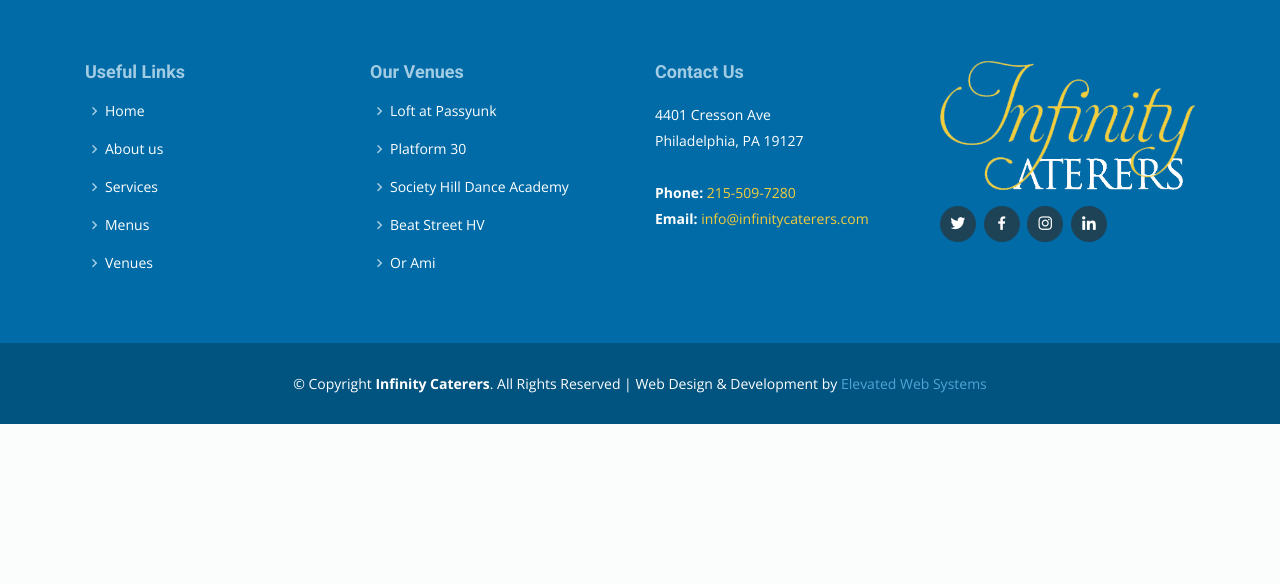
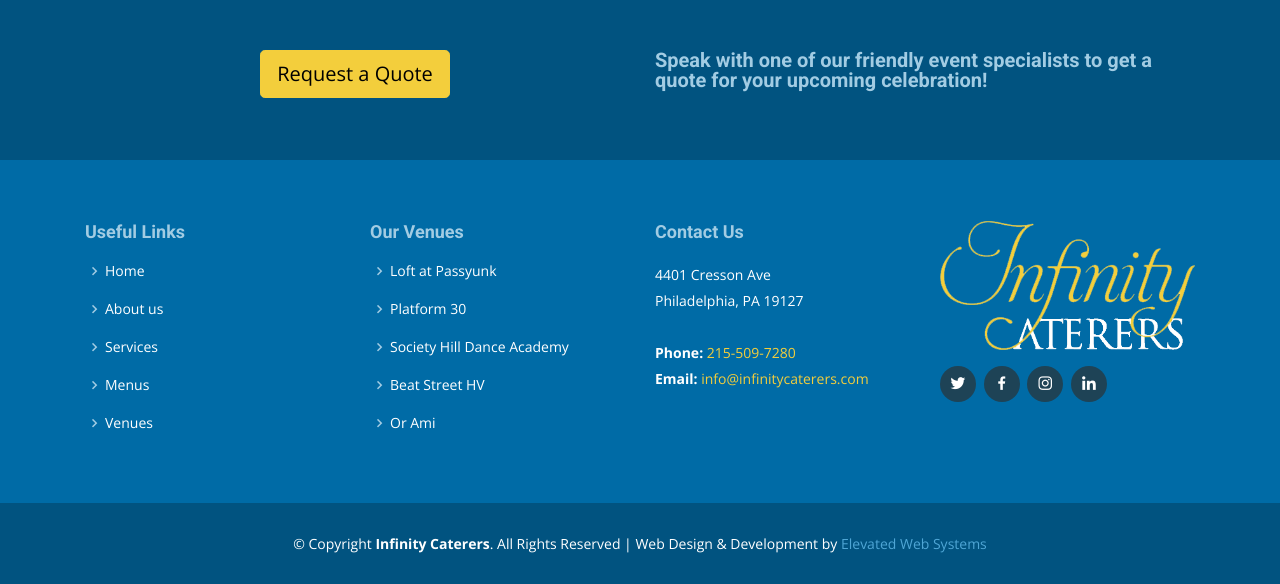
Before and after one commit to jtangir87/infinitycaterers, a Django app: page /contact in a window 1280 px wide. Shown: the part 1030-1614 px from the top of the page. Before the commit the page ends 1454 px from the top, so only its background shows below. Run offline with Django 3.2, Linux system fonts and the light colour scheme; some libraries are stand-ins or nearby versions.

Commit message:
start request quote button

```diff
--- a/infinitycaterers/settings.py
+++ b/infinitycaterers/settings.py
@@ -39,6 +39,7 @@
     "django.contrib.staticfiles",
     "pages",
     "bootstrap4",
+    "bootstrap_datepicker_plus",
 ]
 
 MIDDLEWARE = [
--- a/infinitycaterers/static/css/style.css
+++ b/infinitycaterers/static/css/style.css
@@ -636,6 +636,7 @@
 # Our Services
 --------------------------------------------------------------*/
 .services {
+  padding-top: 0px;
   padding-bottom: 20px;
 }
 
@@ -2426,11 +2427,11 @@
 
 #footer .footer-newsletter {
   padding: 50px 0;
-  background: #0d2735;
+  background: #015380;
 }
 
 #footer .footer-newsletter h4 {
-  font-size: 24px;
+  font-size: 20px;
   margin: 0 0 20px 0;
   padding: 0;
   line-height: 1;
@@ -2445,6 +2446,19 @@
   position: relative;
   border-radius: 50px;
 }
+
+#footer .footer-newsletter button {
+  background-color: #f3ce3c;
+  border-color: #f3ce3c;
+  color: black;
+}
+
+#footer .footer-newsletter button:hover {
+  background-color: #006ba6;
+  border-color: #006ba6;
+  color: white;
+}
+
 
 #footer .footer-newsletter form input[type="email"] {
   border: 0;
--- /dev/null
+++ b/infinitycaterers/static/js/custom.js
@@ -0,0 +1,50 @@
+/* Free Estimate Functions */
+
+$(function () {
+
+    /* Functions */
+
+    var loadForm = function () {
+        var btn = $(this);
+        $.ajax({
+            url: btn.attr("data-url"),
+            type: 'get',
+            dataType: 'json',
+            beforeSend: function () {
+                $("#modal-base .modal-content").html("");
+                $("#modal-base").modal("show");
+            },
+            success: function (data) {
+                $("#modal-base .modal-content").html(data.html_form);
+            }
+        });
+    };
+
+    var saveForm = function () {
+        var form = $(this);
+        $.ajax({
+            url: form.attr("action"),
+            data: form.serialize(),
+            type: form.attr("method"),
+            dataType: 'json',
+            success: function (data) {
+                if (data.form_is_valid) {
+                    $("#modal-base .modal-content").html(data.html_success_message);
+                }
+                else {
+                    $("#modal-base .modal-content").html(data.html_form);
+                }
+            }
+        });
+        return false;
+    };
+
+
+    /* Binding */
+
+
+    // Update Employee Skill
+    $(".js-quote-request").on("click", loadForm);
+    $("#modal-base").on("submit", ".js-quote-request-form", saveForm);
+
+});
--- a/pages/forms.py
+++ b/pages/forms.py
@@ -1,4 +1,5 @@
 from django import forms
+from bootstrap_datepicker_plus import DatePickerInput
 
 
 class ContactUsForm(forms.Form):
@@ -8,3 +9,21 @@
     message = forms.CharField(
         widget=forms.Textarea(attrs={"placeholder": "How can we help?"})
     )
+
+
+EVENT_TYPE_CHOICES = [
+    ("Wedding", "Wedding"),
+    ("Bar/Bat Mitzvah", "Bar/Bat Mitzvah"),
+    ("Corporate", "Corporate"),
+    ("Private Party", "Private Party"),
+]
+
+
+class RequestQuoteForm(forms.Form):
+    name = name = forms.CharField(max_length=100)
+    email = forms.EmailField()
+    phone = forms.CharField(max_length=15)
+    event_date = forms.DateField(
+        widget=DatePickerInput(format="%m/%d/%Y"), label="Event Date"
+    )
+    event_type = forms.ChoiceField(choices=EVENT_TYPE_CHOICES)
--- a/pages/urls.py
+++ b/pages/urls.py
@@ -1,13 +1,14 @@
 from django.urls import path
 from django.views.generic import TemplateView
 
-from .views import HomeView, ContactUsView, contact_us_form
+from .views import HomeView, ContactUsView, contact_us_form, request_quote
 
 
 urlpatterns = [
     path("", HomeView.as_view(), name="home"),
     path("contact", ContactUsView.as_view(), name="contact_us"),
     path("contact-submit", contact_us_form, name="contact_us_form"),
+    path("request-quote", request_quote, name="request_quote"),
     path(
         "about-us",
         TemplateView.as_view(template_name="pages/about_us.html"),
@@ -34,10 +35,11 @@
         TemplateView.as_view(template_name="pages/menus/private.html"),
         name="menu_private",
     ),
-
     ## VENUES ##
     path(
-        "venues", TemplateView.as_view(template_name="pages/venues/venues_list.html"), name="venues"
+        "venues",
+        TemplateView.as_view(template_name="pages/venues/venues_list.html"),
+        name="venues",
     ),
     path(
         "venues/society-hill-dance-academy",
--- a/pages/views.py
+++ b/pages/views.py
@@ -1,7 +1,12 @@
 from django.shortcuts import render
 from django.views.generic import TemplateView
+from django.http import JsonResponse
+from django.template.loader import render_to_string
+from django.template.loader import get_template
+from django.core.mail import send_mail
 
-from .forms import ContactUsForm
+
+from .forms import ContactUsForm, RequestQuoteForm
 
 # Create your views here.
 class HomeView(TemplateView):
@@ -19,3 +24,48 @@
 
 def contact_us_form(request):
     pass
+
+
+def request_quote(request):
+    data = dict()
+    if request.method == "POST":
+        form = RequestQuoteForm(request.POST or None)
+        if form.is_valid():
+            name = form.cleaned_data["name"]
+            email = form.cleaned_data["email"]
+            context = {
+                "name": name,
+                "email": email,
+                "phone": form.cleaned_data["phone"],
+                "event_date": form.cleaned_data["requested_date"],
+                "event_type": form.cleaned_data["event_type"],
+            }
+
+            ### SEND EMAIL ###
+
+            template = get_template("pages/emails/quote_request.txt")
+            content = template.render(context)
+            send_mail(
+                "NEW QUOTE REQUEST",
+                content,
+                "{}<{}>".format(name, email),
+                ## @todo SET EMAIL ADDRESS ##
+                ["chad@exteriordd.com", "darren@exteriordd.com"],
+                fail_silently=False,
+            )
+
+            data["html_success_message"] = render_to_string(
+                "pages/includes/partial_quote_submit_success.html", request=request,
+            )
+            data["form_is_valid"] = True
+
+        else:
+            data["form_is_valid"] = False
+    else:
+        quote_form = RequestQuoteForm()
+        data["html_form"] = render_to_string(
+            "pages/includes/partial_quote_form.html",
+            {"quote_form": quote_form},
+            request=request,
+        )
+    return JsonResponse(data)
--- a/templates/base.html
+++ b/templates/base.html
@@ -75,25 +75,28 @@
   {% block content %}
 
   {% endblock content %}
-
+<div class="modal fade" id="modal-base">
+  <div class="modal-dialog modal-dialog-centered">
+    <div class="modal-content">
+    </div>
+  </div>
+</div>
   <!-- ======= Footer ======= -->
   <footer id="footer" data-aos="fade-up" data-aos-easing="ease-in-out" data-aos-duration="500">
 
-    {% comment %} <div class="footer-newsletter">
+    <div class="footer-newsletter">
       <div class="container">
         <div class="row">
-          <div class="col-lg-6">
-            <h4>Our Newsletter</h4>
-            <p>Tamen quem nulla quae legam multos aute sint culpa legam noster magna</p>
+          <div class="col-lg-6 text-center">
+            <button data-url="{% url 'request_quote' %}" class="btn btn-lg btn-primary js-quote-request">Request a Quote</button>
           </div>
           <div class="col-lg-6">
-            <form action="" method="post">
-              <input type="email" name="email"><input type="submit" value="Subscribe">
-            </form>
+            <h4>Speak with one of our friendly event specialists to get a quote for your upcoming celebration!</h4>
           </div>
+
         </div>
       </div>
-    </div> {% endcomment %}
+    </div>
 
     <div class="footer-top">
       <div class="container">
@@ -170,6 +173,7 @@
 
   <!-- Template Main JS File -->
   <script src="{% static 'js/main.js' %}"></script>
+  <script src="{% static 'js/custom.js' %}"></script>
 {% block footscript %}
 
 {% endblock footscript %}
```
Also changed, not shown: templates/pages/home.html (+12 -12 lines), templates/pages/includes/partial_quote_form.html (added, +18 -0 lines), infinitycaterers/static/img/home-mitzvah.jpg, infinitycaterers/static/img/venues/platform-thirty/platform_thirty_bat_mitzvah_kids_dancing-400x284.jpg (deleted).
